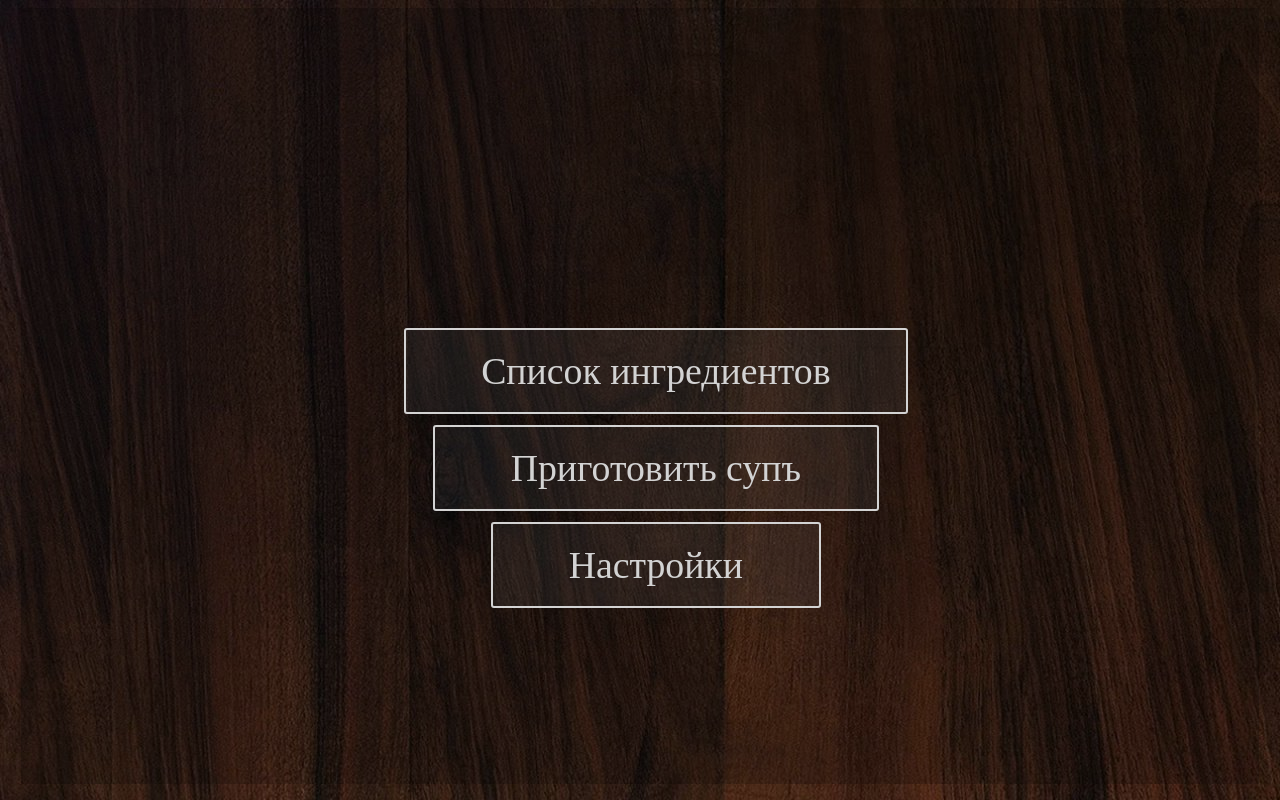
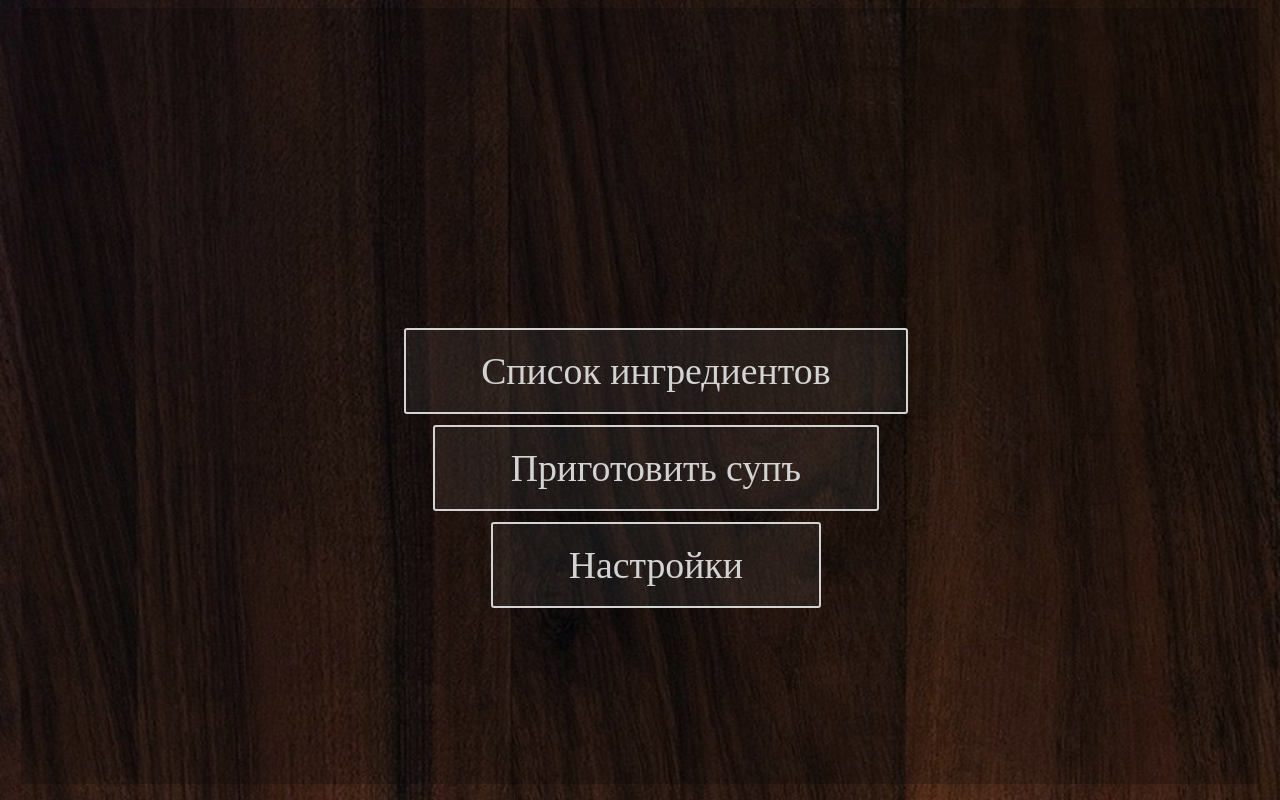
Before and after one commit to MrPandaline/soupcooking, a Django app: page /cooking/ in a window 1280 px wide. Run offline with Django 3.2, Linux system fonts and the light colour scheme.

Commit message:
Небольшая обнова

```diff
--- a/cooking/static/cooking/style.css
+++ b/cooking/static/cooking/style.css
@@ -53,8 +53,7 @@ a.redirect_back:active { background: darkgrey; }
 
 body{
 	background: url("bg2.jpg") no-repeat;
-	overflow-x: hidden;
-  	overflow-y: hidden;
+	background-size: 200%;
 
 }
 
```
